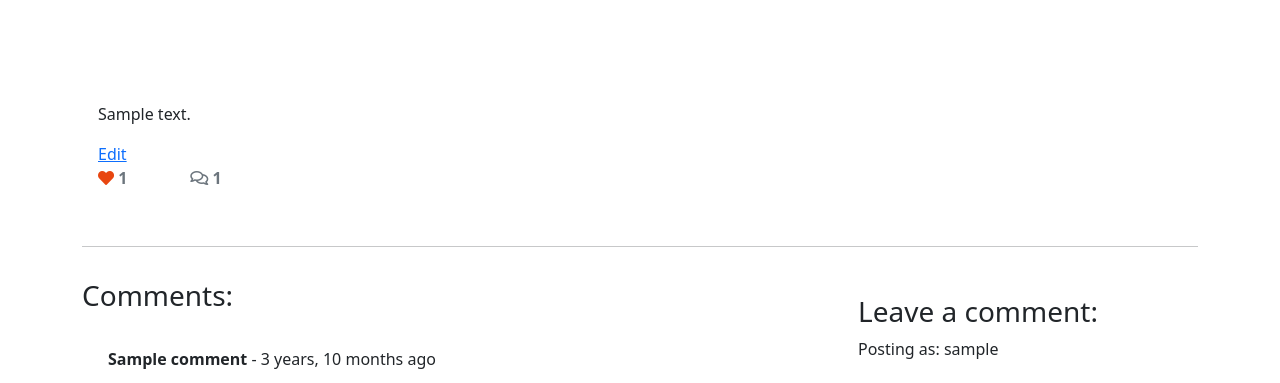
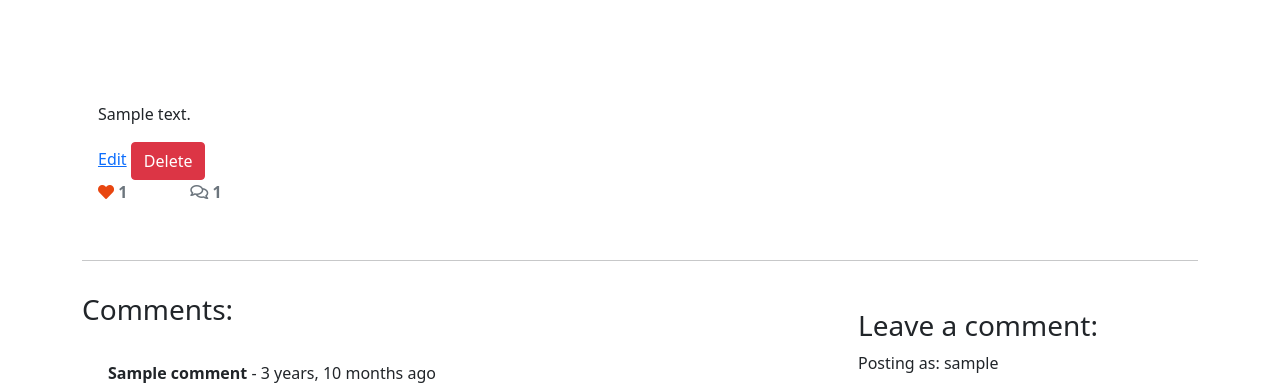
Before and after one commit to MarkD117/craftmasters, a Django app: a page that uses templates/project_detail.html in a window 1280 px wide. Shown: the part 266-649 px from the top of the page. Run offline with Django 3.2, Linux system fonts and the light colour scheme; a user stored in the database is signed in; tables that the repository leaves empty hold one stand-in row (values such as "Sample post"); parts of the project's set-up code (start-up, migrations or seed data) failed here and were passed over; some libraries are stand-ins or nearby versions.

Commit message:
Add delete button and confirmation modal

```diff
--- a/templates/project_detail.html
+++ b/templates/project_detail.html
@@ -33,7 +33,32 @@
                 </p>
                 {% if request.user == project.author %}
                 <a href="{% url 'update_project' slug=project.slug %}">Edit</a>
+                <button type="button" class="btn btn-danger" data-bs-toggle="modal" data-bs-target="#deleteProjectModal">
+                    Delete
+                </button>
                 {% endif %}
+
+                <!-- Confirm Deletion Modal -->
+                <div class="modal fade" id="deleteProjectModal" tabindex="-1" aria-labelledby="deleteProjectModalLabel" aria-hidden="true">
+                    <div class="modal-dialog">
+                        <div class="modal-content">
+                            <div class="modal-header">
+                                <h5 class="modal-title" id="deleteProjectModalLabel">Confirm Deletion</h5>
+                                <button type="button" class="btn-close" data-bs-dismiss="modal" aria-label="Close"></button>
+                            </div>
+                            <div class="modal-body">
+                                Are you sure you want to delete this project?
+                            </div>
+                            <div class="modal-footer">
+                                <button type="button" class="btn btn-secondary" data-bs-dismiss="modal">Cancel</button>
+                                <form method="POST" action="{% url 'delete_project' project.slug %}">
+                                    {% csrf_token %}
+                                    <button type="submit" class="btn btn-danger">Confirm Delete</button>
+                                </form>
+                            </div>
+                        </div>
+                    </div>
+                </div>
                 <div class="row">
                     <div class="col-1">
                         <strong>
```
